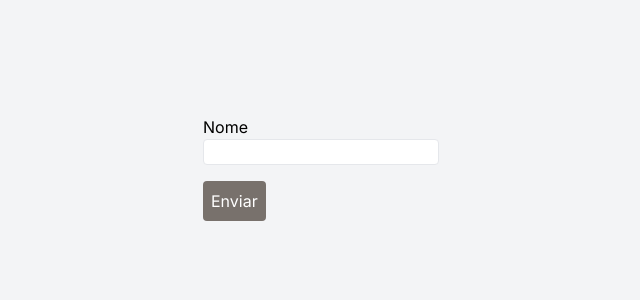
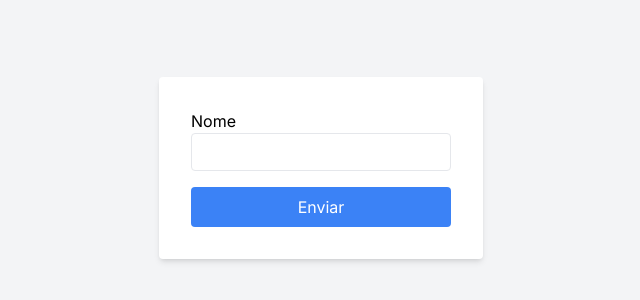
Before and after one commit to Guilhermefariah/UserPortal, a Next.js app: page / in a window 1280 px wide. Shown: the part 232-532 px from the top of the page, without its empty margins (319-959 px from the left). Built offline with nearby package versions, Linux system fonts and the light colour scheme.

Commit message:
formulário está contido em um contêiner

```diff
--- a/src/app/page.tsx
+++ b/src/app/page.tsx
@@ -1,5 +1,5 @@
 "use client";
-import Form from "@/components/Form"
+import Form from "@/components/Form";
 
 const Page: React.FC = () => {
   return (
--- a/src/components/form.tsx
+++ b/src/components/form.tsx
@@ -9,7 +9,8 @@
     }
 
     return (
-        <form onSubmit={setSubmit} className="max-w-sm mx-auto p-4">
+        <div className="bg-gray-100 min-h-screen flex items-center justify-center">
+            <form onSubmit={setSubmit} className="bg-white p-8 rounded shadow-md">
                 <div className="mb-4">
                     <label htmlFor="name" className="block text-black">
                         Nome
@@ -19,16 +20,17 @@
                         id="name"
                         value={name}
                         onChange={(e) => setName(e.target.value)}
-                    className="w-full border rounded"
+                        className="w-full border rounded py-2 px-3 text-gray-700 leading-tight focus:outline-none focus:shadow-outline"
                     />
                 </div>
                 <button
                     type="submit"
-                className="bg-stone-500 text-white p-2 rounded"
+                    className="bg-blue-500 text-white p-2 rounded w-full"
                 >
                     Enviar
                 </button>
             </form>
+        </div>
     )
 }
 export default Form
```
Lines whose indentation alone changed are shown as unchanged.
